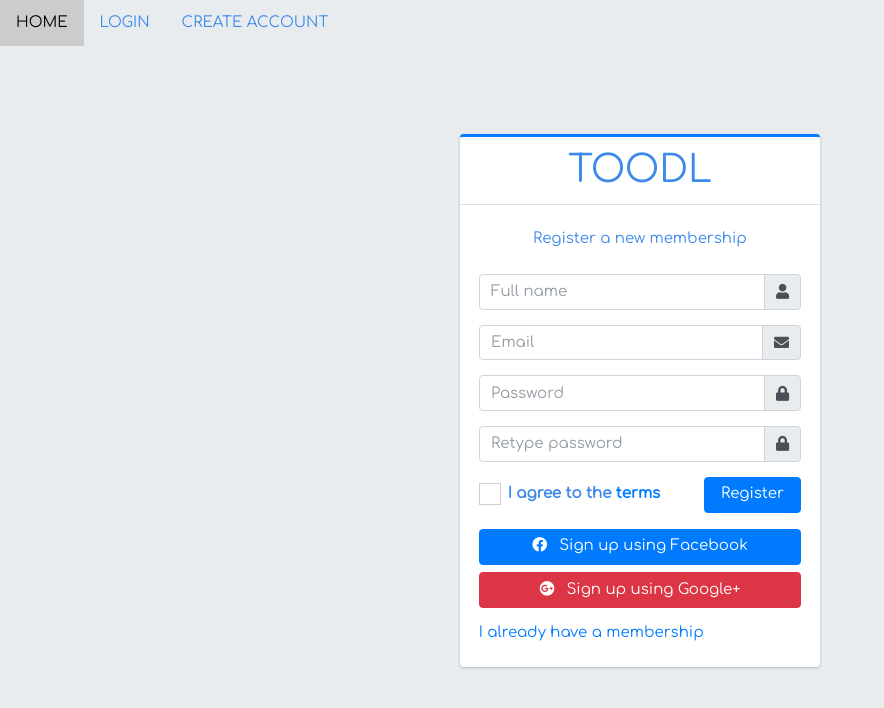
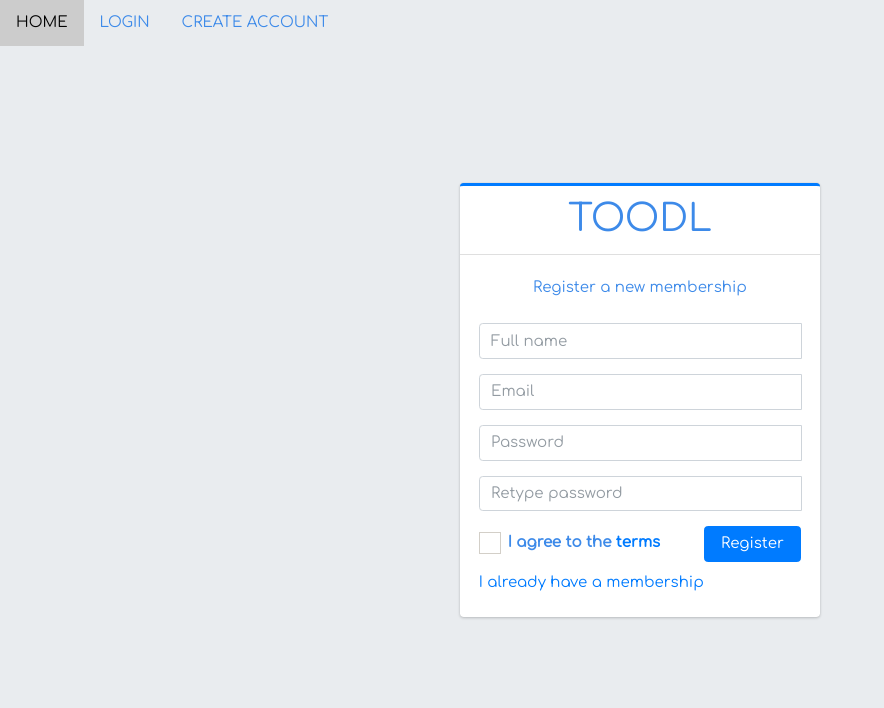
Before and after one commit to Conner-Fulford/toodl, a Django app: page /register/ in a window 1280 px wide. Shown: the top 708 px of the page, without its empty margins (0-884 px from the left). Run offline with Django 4.2, Linux system fonts and the light colour scheme; some libraries are stand-ins or nearby versions.

Commit message:
who needs fa icons anyways?

```diff
--- a/home/templates/register.html
+++ b/home/templates/register.html
@@ -58,33 +58,21 @@
         <div class="input-group mb-3">
           <input type="text" class="form-control" placeholder="Full name">
           <div class="input-group-append">
-            <div class="input-group-text">
-              <span class="fas fa-user"></span>
-            </div>
           </div>
         </div>
         <div class="input-group mb-3">
           <input type="email" class="form-control" placeholder="Email">
           <div class="input-group-append">
-            <div class="input-group-text">
-              <span class="fas fa-envelope"></span>
-            </div>
           </div>
         </div>
         <div class="input-group mb-3">
           <input type="password" class="form-control" placeholder="Password">
           <div class="input-group-append">
-            <div class="input-group-text">
-              <span class="fas fa-lock"></span>
-            </div>
           </div>
         </div>
         <div class="input-group mb-3">
           <input type="password" class="form-control" placeholder="Retype password">
           <div class="input-group-append">
-            <div class="input-group-text">
-              <span class="fas fa-lock"></span>
-            </div>
           </div>
         </div>
         <div class="row">
@@ -104,17 +92,6 @@
         </div>
       </form>
 
-      <div class="social-auth-links text-center">
-        <a href="#" class="btn btn-block btn-primary">
-          <i class="fab fa-facebook mr-2"></i>
-          Sign up using Facebook
-        </a>
-        <a href="#" class="btn btn-block btn-danger">
-          <i class="fab fa-google-plus mr-2"></i>
-          Sign up using Google+
-        </a>
-      </div>
-
       <a href="../login" class="text-center">I already have a membership</a>
     </div>
     <!-- /.form-box -->
```
